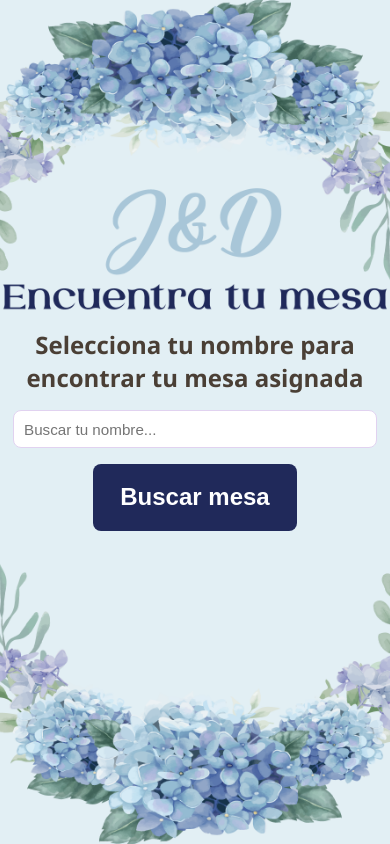
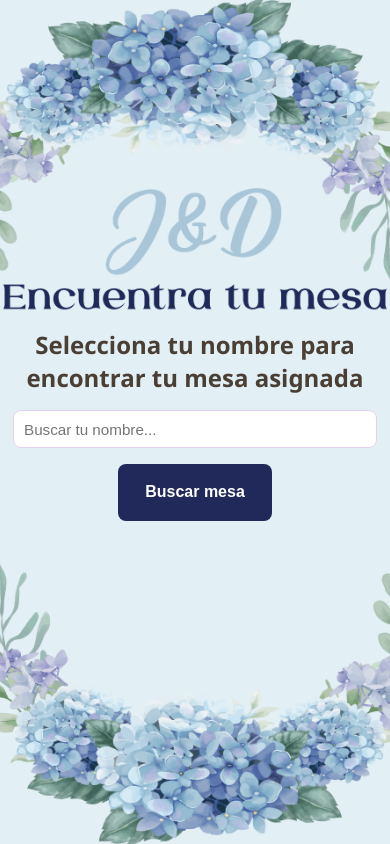
Before and after one commit to TorredecontrolEventos/find_table.github.io, a plain HTML site: page index.html in a window 390 px wide. Drawn offline with Linux system fonts and the light colour scheme.

Commit message:
Update styles.css

```diff
--- a/styles.css
+++ b/styles.css
@@ -125,7 +125,7 @@ body {
       padding: 0.6rem;
     }
     #select-button {
-      font-size: 1.5rem; /* Más grande en móvil también */
+      font-size: 1rem; /* Más grande en móvil también */
       padding: 1.2rem 1.7rem;
     }
     #info-label {
```
